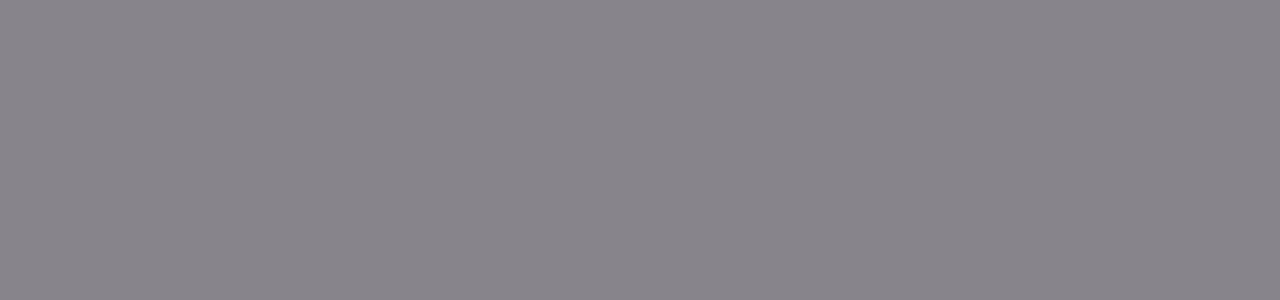
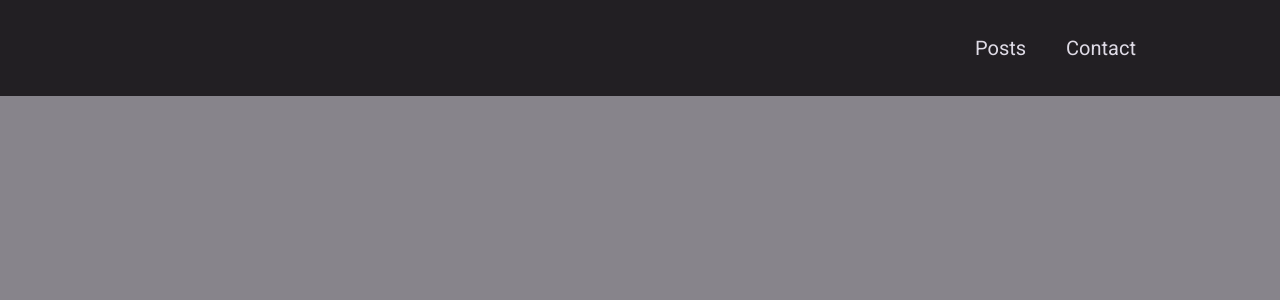
Before and after one commit to sameh-abdelhalem/NextJs-Blogs, a Next.js app: page /contact in a window 1280 px wide. Shown: the top 300 px of the page. Built offline with nearby package versions, Linux system fonts and the light colour scheme.

Commit message:
finalize main nav styling

```diff
--- /dev/null
+++ b/components/layout/layout.jsx
@@ -0,0 +1,10 @@
+import MainNavigation from "./main-navigation";
+
+export default function Layout(props) {
+  return (
+    <>
+      <MainNavigation />
+      <main>{props.children}</main>
+    </>
+  );
+}
--- /dev/null
+++ b/components/layout/logo.jsx
@@ -0,0 +1,3 @@
+export default function Logo() {
+  return;
+}
--- /dev/null
+++ b/components/layout/main-navigation.jsx
@@ -0,0 +1,22 @@
+import Link from "next/link";
+import Logo from "./logo";
+import classes from "./main-navigation.module.css";
+export default function MainNavigation() {
+  return (
+    <header className={classes.header}>
+      <Link href="/">
+        <Logo />
+      </Link>
+      <nav>
+        <ul>
+          <li>
+            <Link href="/posts">Posts</Link>
+          </li>
+          <li>
+            <Link href="/Contact">Contact</Link>
+          </li>
+        </ul>
+      </nav>
+    </header>
+  );
+}
--- /dev/null
+++ b/components/layout/main-navigation.module.css
@@ -0,0 +1,42 @@
+.header {
+  width: 100%;
+  height: 6rem;
+  background-color: var(--color-grey-900);
+  display: flex;
+  justify-content: space-between;
+  align-items: center;
+  padding: 0 10%;
+}
+
+.header ul {
+  list-style: none;
+  display: flex;
+  align-items: baseline;
+  margin: 0;
+  padding: 0;
+}
+
+.header li {
+  margin: 0 var(--size-4);
+}
+
+.header a {
+  color: var(--color-grey-100);
+  font-size: var(--size-4);
+}
+
+.header a:hover,
+.header a:active,
+.header a.active {
+  color: var(--color-grey-200);
+}
+
+@media (min-width: 768px) {
+  .header ul {
+    gap: 0.5rem;
+  }
+
+  .header a {
+    font-size: var(--size-5);
+  }
+}
--- a/pages/_app.js
+++ b/pages/_app.js
@@ -1,7 +1,12 @@
-import '../styles/globals.css'
+import Layout from "../components/layout/layout";
+import "../styles/globals.css";
 
 function MyApp({ Component, pageProps }) {
-  return <Component {...pageProps} />
+  return (
+    <Layout>
+      <Component {...pageProps} />
+    </Layout>
+  );
 }
 
-export default MyApp
+export default MyApp;
```
Also changed, not shown: components/home-page/featured-posts.module.css (added, +17 -0 lines), components/home-page/hero.jsx (added, +21 -0 lines), components/home-page/hero.module.css (added, +40 -0 lines), components/layout/logo.module.css (added, +13 -0 lines), pages/index.jsx (+10 -0 lines), components/home-page/featured-posts.jsx (added), public/images/site/sameh.jpg (added).
